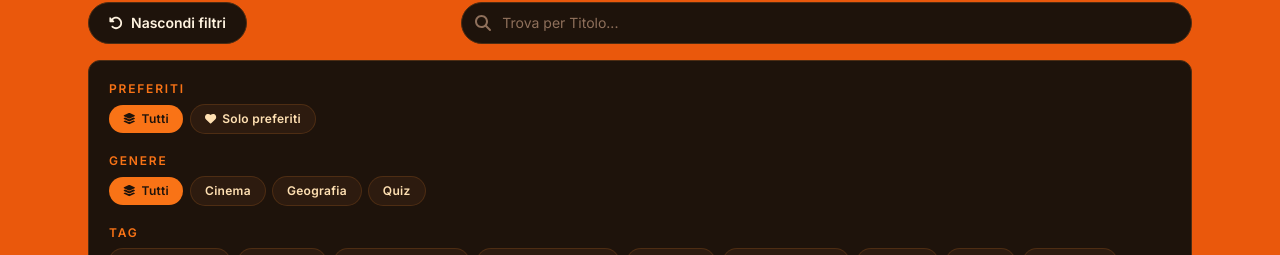
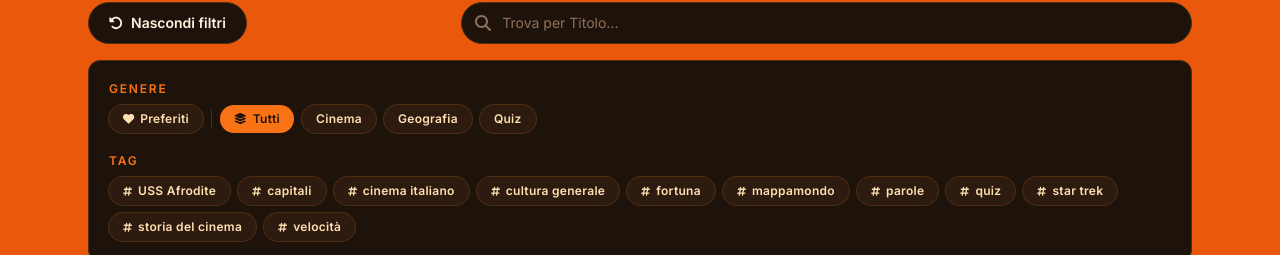
Before and after one commit to ImVinzzzz/myquiz, a React (Vite) app: page / in a window 1280 px wide. Shown: the part 311-566 px from the top of the page. Built offline with nearby package versions, Linux system fonts and the light colour scheme.

Commit message:
Add files via upload

```diff
--- a/src/components/FilterBar.tsx
+++ b/src/components/FilterBar.tsx
@@ -48,39 +48,26 @@ export default function FilterBar({
 
   return (
     <div className="flex flex-col gap-5 rounded-xl border border-[#4E2D13] bg-[#1E130B] p-5">
-      {/* Filtro Preferiti */}
+      {/* Filtro per genere (selezione singola) e Preferiti */}
       <div className="flex flex-col gap-2">
         <span className="text-xs font-semibold uppercase tracking-[0.15em] text-[#F97316]">
-          Preferiti
+          Genere
         </span>
-        <div className="flex flex-wrap gap-2">
+        <div className="flex flex-wrap items-center gap-2">
+          {/* Pulsante Toggle Preferiti */}
           <button
             type="button"
-            onClick={() => onFavoritesChange(false)}
-            className={chipClasses(!showOnlyFavorites)}
-            aria-pressed={!showOnlyFavorites}
-          >
-            <FontAwesomeIcon icon={ICONS.filterAll} className="text-[0.7rem]" aria-hidden="true" />
-            Tutti
-          </button>
-          <button
-            type="button"
-            onClick={() => onFavoritesChange(true)}
+            onClick={() => onFavoritesChange(!showOnlyFavorites)}
             className={chipClasses(showOnlyFavorites)}
             aria-pressed={showOnlyFavorites}
           >
             <FontAwesomeIcon icon={ICONS.heart} className="text-[0.7rem]" aria-hidden="true" />
-            Solo preferiti
+            Preferiti
           </button>
-        </div>
-      </div>
 
-      {/* Filtro per genere (selezione singola) */}
-      <div className="flex flex-col gap-2">
-        <span className="text-xs font-semibold uppercase tracking-[0.15em] text-[#F97316]">
-          Genere
-        </span>
-        <div className="flex flex-wrap gap-2">
+          {/* Divisore */}
+          <div className="h-5 w-px bg-[#4E2D13]" aria-hidden="true" />
+
           <button type="button" onClick={() => onGenreChange(null)} className={chipClasses(selectedGenre === null)} aria-pressed={selectedGenre === null}>
             <FontAwesomeIcon icon={ICONS.filterAll} className="text-[0.7rem]" aria-hidden="true" />
             Tutti
```
